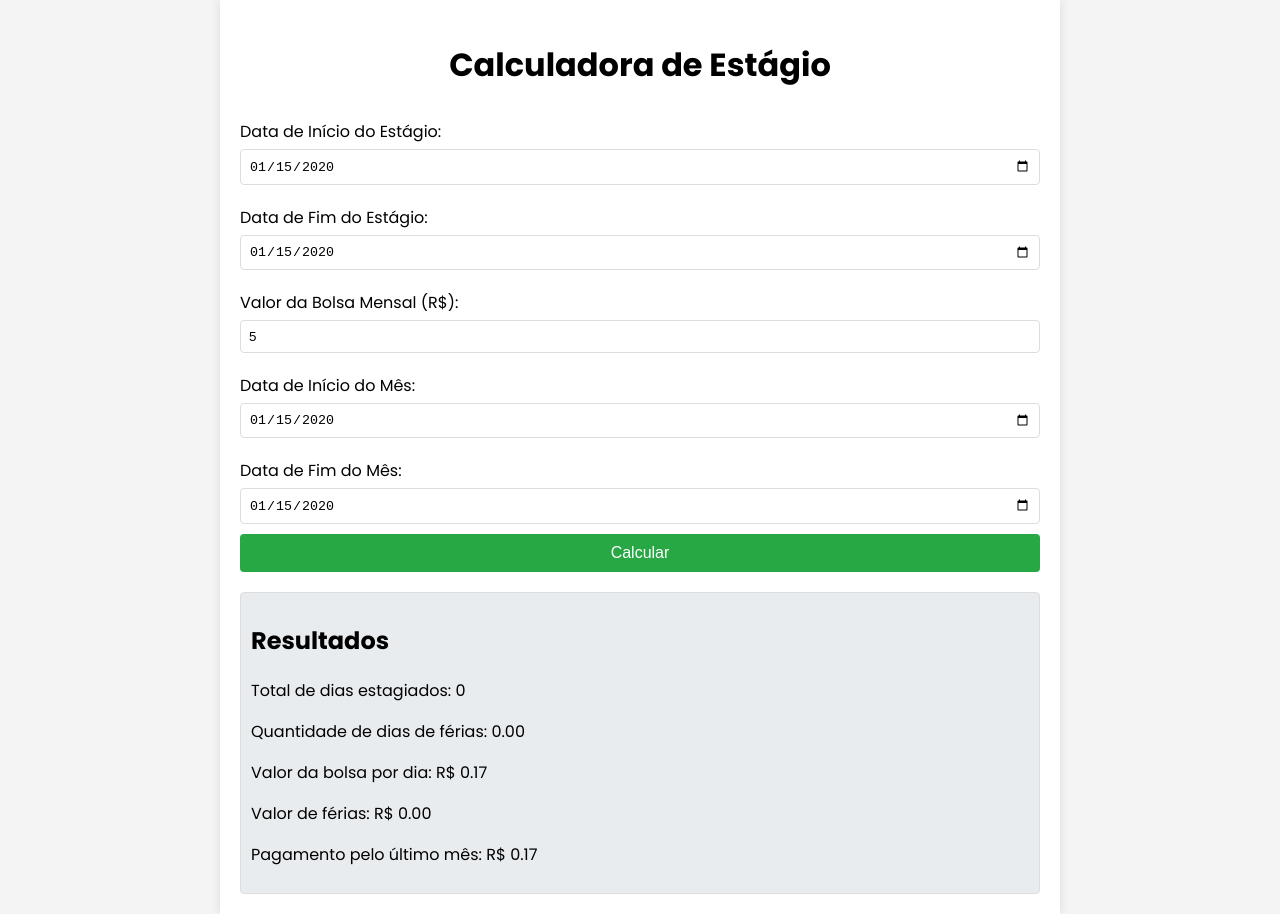
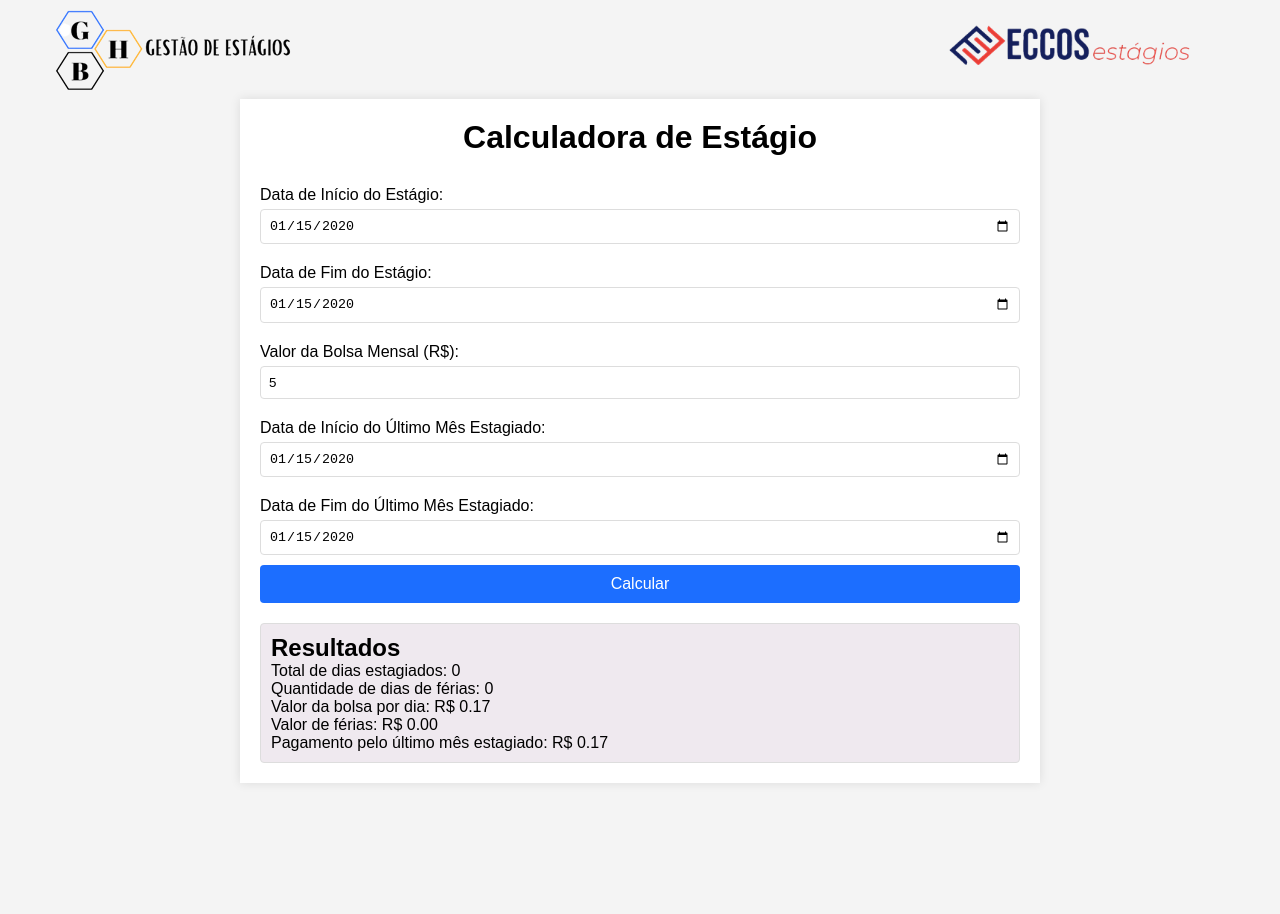
Before and after one commit to Ryan-Wes/calculo-de-rescisao, a plain HTML site: page index.html in a window 1280 px wide. Both pictures are taken after typing "2020-01-15", "2020-01-15", "5", "2020-01-15", "2020-01-15" into the empty fields and a click on the button "Calcular". After the commit the page ends 800 px from the top, so only its background shows below. Drawn offline with Linux system fonts and the light colour scheme.

Commit message:
Add files via upload

```diff
--- a/index.html
+++ b/index.html
@@ -1,17 +1,25 @@
 <!DOCTYPE html>
 <html lang="pt-BR">
+
 <head>
     <meta charset="UTF-8">
     <meta name="viewport" content="width=device-width, initial-scale=1.0">
 
+    <link rel="shortcut icon" href="./src/imagens/favicon.png" type="image/x-icon">
+
+    <link rel="stylesheet" href="./src/css/reset.css">
     <link rel="stylesheet" href="/src/css/style.css">
-    <link rel="preconnect" href="https://fonts.googleapis.com">
-<link rel="preconnect" href="https://fonts.gstatic.com" crossorigin>
-<link href="https://fonts.googleapis.com/css2?family=League+Gothic&family=Poppins:ital,wght@0,100;0,200;0,300;0,400;0,500;0,600;0,700;0,800;0,900;1,100;1,200;1,300;1,400;1,500;1,600;1,700;1,800;1,900&family=Public+Sans:ital,wght@0,100..900;1,100..900&display=swap" rel="stylesheet">
 
     <title>Calculadora de Estágio</title>
 </head>
+
 <body>
+    <header>
+        <img class="logo-ghb" src="./src/imagens/logo ghb docs.png" alt="">
+        <img class="logo-eccos" src="./src/imagens/eccos horizontal.png" alt="">
+    </header>
+
+    <main>
         <div class="container">
             <h1>Calculadora de Estágio</h1>
             <form id="form">
@@ -21,9 +29,9 @@
                 <input type="date" id="end-date" required>
                 <label for="monthly-allowance">Valor da Bolsa Mensal (R$):</label>
                 <input type="number" id="monthly-allowance" required>
-            <label for="month-start">Data de Início do Mês:</label>
+                <label for="month-start">Data de Início do Último Mês Estagiado:</label>
                 <input type="date" id="month-start" required>
-            <label for="month-end">Data de Fim do Mês:</label>
+                <label for="month-end">Data de Fim do Último Mês Estagiado:</label>
                 <input type="date" id="month-end" required>
                 <button type="button" onclick="calculate()">Calcular</button>
             </form>
@@ -32,5 +40,7 @@
             </div>
         </div>
         <script src="./src/js/index.js"></script>
+    </main>
 </body>
+
 </html>
--- /dev/null
+++ b/src/css/reset.css
@@ -0,0 +1,14 @@
+*{
+    margin: 0;
+    padding: 0;
+    box-sizing: border-box;
+}
+
+ul {
+    list-style: none;
+}
+
+a {
+    text-decoration: none;
+    color: inherit;
+}
--- a/src/css/style.css
+++ b/src/css/style.css
@@ -1,8 +1,26 @@
+main{
+    display: flex;
+    position: relative;
+}
+
 body {
-    font-family: 'Poppins', sans-serif;
+    font-family: sans-serif;
     background-color: #f4f4f4;
     margin: 0;
     padding: 0;
+}
+
+header {
+padding: 0 50px;
+display: flex;
+justify-content: space-between;
+
+}
+
+.logo-eccos {
+    padding-top: 10px;
+    padding-right: 40px;
+    height: 80px;
 }
 
 .container {
@@ -39,20 +57,22 @@ button {
     padding: 10px;
     border: none;
     border-radius: 4px;
-    background-color: #28a745;
+    background-color: #1C6EFF;
     color: #fff;
     font-size: 16px;
     cursor: pointer;
 }
 
 button:hover {
-    background-color: #218838;
+    background-color: #cbcbcb;
+    color: #1C6EFF;
+    border: 3px solid #1C6EFF;
 }
 
 .results {
     margin-top: 20px;
     padding: 10px;
-    background: #e9ecef;
+    background: #efe9ef;
     border: 1px solid #ddd;
     border-radius: 4px;
 }
--- a/src/js/index.js
+++ b/src/js/index.js
@@ -15,8 +15,8 @@ function calculate() {
     // Calculate total number of days for internship
     const totalDays = Math.ceil((endDate - startDate) / (1000 * 60 * 60 * 24));
 
-    // Calculate vacation days (30 days per year)
-    const vacationDays = (totalDays * 30) / 365;
+    // Calculate vacation days (30 days per year) and round it to the nearest integer
+    const vacationDays = Math.round((totalDays * 30) / 365);
 
     // Calculate daily allowance
     const dailyAllowance = monthlyAllowance / 30;
@@ -37,9 +37,9 @@ function calculate() {
     resultsDiv.innerHTML = `
         <h2>Resultados</h2>
         <p>Total de dias estagiados: ${totalDays}</p>
-        <p>Quantidade de dias de férias: ${vacationDays.toFixed(2)}</p>
+        <p>Quantidade de dias de férias: ${vacationDays}</p>
         <p>Valor da bolsa por dia: R$ ${dailyAllowance.toFixed(2)}</p>
         <p>Valor de férias: R$ ${vacationAmount.toFixed(2)}</p>
-        <p>Pagamento pelo último mês: R$ ${lastMonthPayment.toFixed(2)}</p>
+        <p>Pagamento pelo último mês estagiado: R$ ${lastMonthPayment.toFixed(2)}</p>
     `;
 }
```
Also changed, not shown: src/imagens/Logo GHB.png (added), src/imagens/Logo GHB2.png (added), src/imagens/eccos horizontal.png (added), src/imagens/eccos-removebg-preview.png (added), src/imagens/eccos.jpeg.jpg (added), src/imagens/eccos.png (added), src/imagens/logo ghb docs.png (added). Lines whose indentation alone changed are shown as unchanged.
